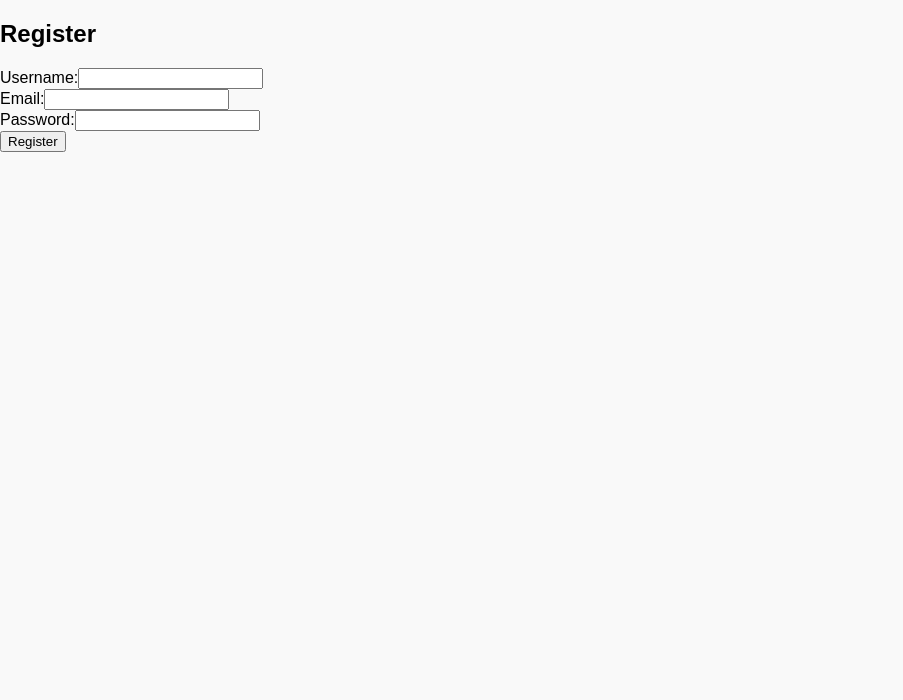
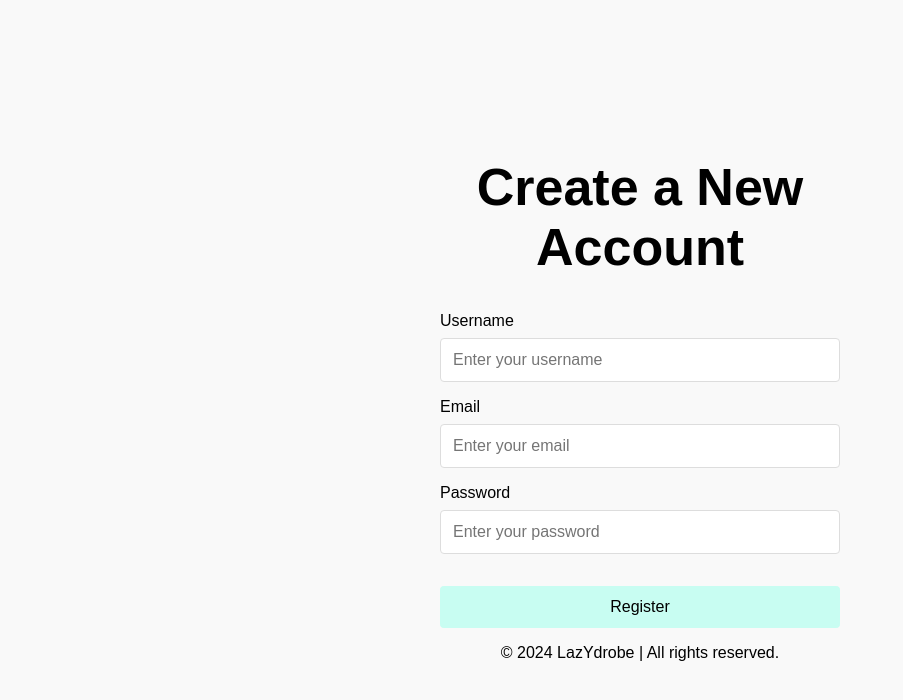
Before and after one commit to Anantesh-Mohapatra/LazYdrobe-Online, a React (Create React App) app: page /register in a window 1280 px wide. Shown: the top 700 px of the page, without its empty margins (0-903 px from the left). Built offline with nearby package versions, Linux system fonts and the light colour scheme; no server answers.

Commit message:
fixed css for register page

```diff
--- a/src/components/Register.js
+++ b/src/components/Register.js
@@ -2,13 +2,13 @@
 import React, { useState } from 'react';
 import axios from '../api/axiosInstance';
 import { useHistory } from 'react-router-dom';
+import './styling/Register.css'; // Ensure you have the styles linked here
 
 function Register() {
   const [formData, setFormData] = useState({
     username: '',
     email: '',
     password: '',
-    // Add other fields if necessary
   });
   const [error, setError] = useState(null);
   const history = useHistory();
@@ -24,7 +24,6 @@ function Register() {
     e.preventDefault();
     try {
       const response = await axios.post('/users/', formData);
-      // Optionally, handle the response (e.g., show a success message or redirect)
       history.push('/login'); // Redirect to login after successful registration
     } catch (err) {
       if (err.response && err.response.data && err.response.data.detail) {
@@ -36,46 +35,50 @@ function Register() {
   };
 
   return (
-    <div>
-      <h2>Register</h2>
-      {error && <p style={{ color: 'red' }}>{error}</p>}
-      <form onSubmit={handleSubmit}>
-        <div>
-          <label>Username:</label>
+    <div className="register-page">
+      <div className="register">
+        <h1>Create a New Account</h1>
+        {error && <p className="error">{error}</p>}
+        <form onSubmit={handleSubmit}>
+          <label>Username</label>
           <input
             type="text"
             name="username"
+            placeholder="Enter your username"
             value={formData.username}
             onChange={handleChange}
             required
             minLength={3}
             maxLength={50}
           />
-        </div>
-        <div>
-          <label>Email:</label>
+
+          <label>Email</label>
           <input
             type="email"
             name="email"
+            placeholder="Enter your email"
             value={formData.email}
             onChange={handleChange}
             required
           />
-        </div>
-        <div>
-          <label>Password:</label>
+
+          <label>Password</label>
           <input
             type="password"
             name="password"
+            placeholder="Enter your password"
             value={formData.password}
             onChange={handleChange}
             required
             minLength={6}
           />
-        </div>
-        {/* Add other fields as necessary */}
-        <button type="submit">Register</button>
-      </form>
+
+          <button type="submit" className="button">
+            Register
+          </button>
+        </form>
+        <p>© 2024 LazYdrobe | All rights reserved.</p>
+      </div>
     </div>
   );
 }
```
